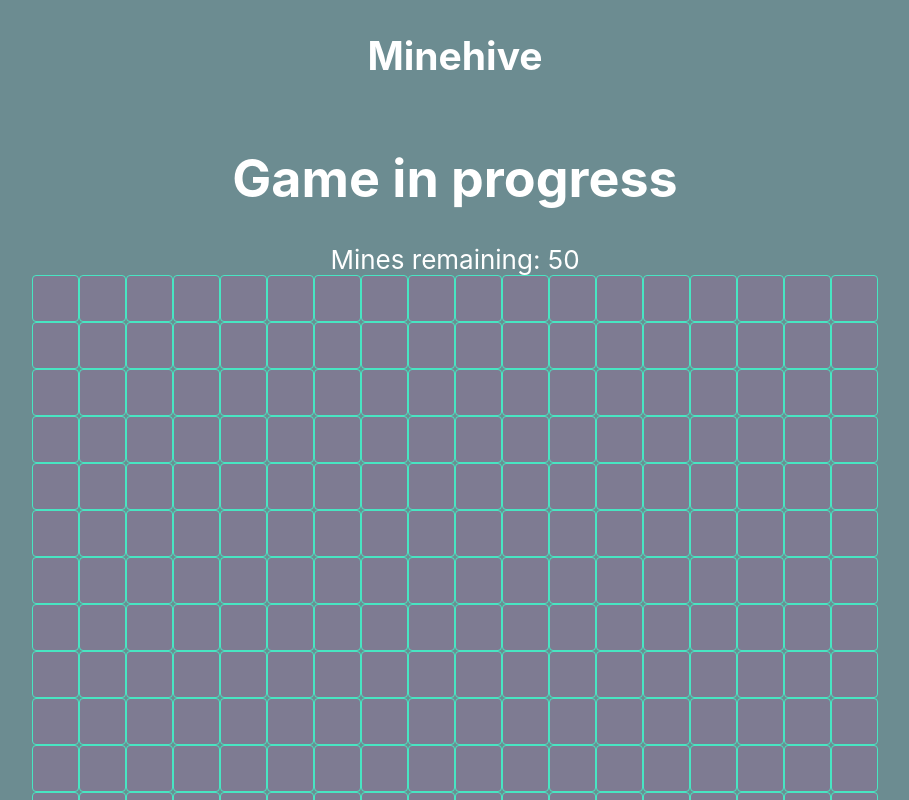
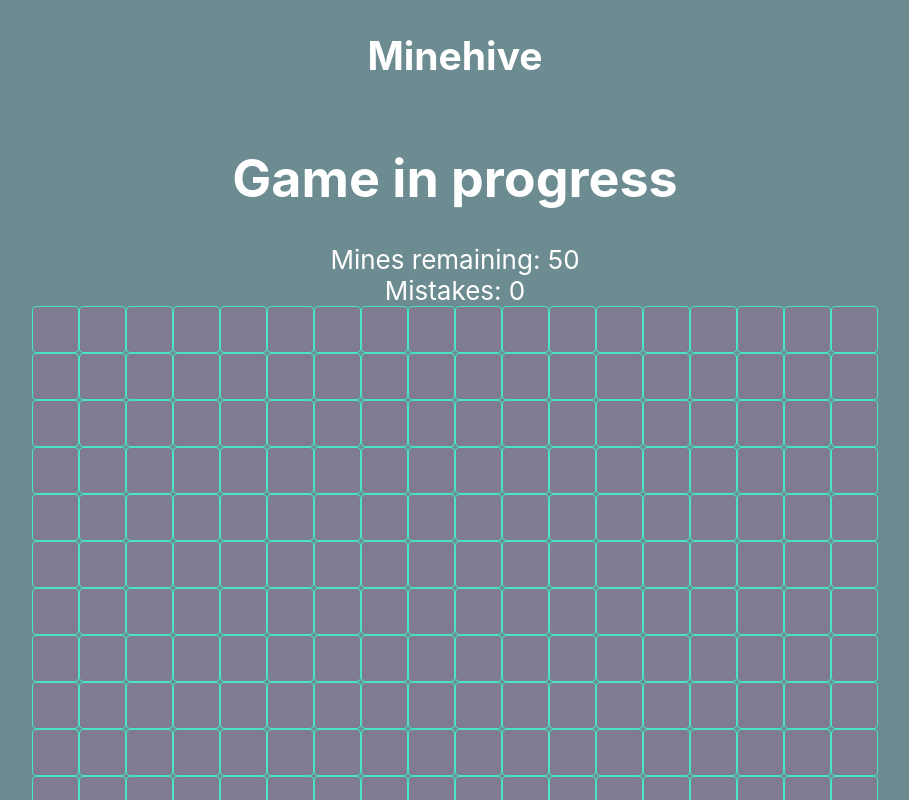
Before and after one commit to KevinKhau/minehive, a React (Create React App) app: page / in a window 1280 px wide. Shown: the top 800 px of the page, without its empty margins (185-1094 px from the left). Built offline with nearby package versions, Linux system fonts and the light colour scheme.

Commit message:
Add Mistakes
Revealing a mine adds a mistake

```diff
--- a/src/components/Board/Board.tsx
+++ b/src/components/Board/Board.tsx
@@ -17,6 +17,7 @@ const Board = ({width, height, mines}: BoardProps) => {
     const [data, setData] = useState<CellData[][]>(initBoard());
     const [status, setStatus] = useState('Game in progress');
     const [mineCount, setMineCount] = useState(mines);
+    const [mistakes, setMistakes] = useState(0);
 
     function initBoard() {
         const boardData: CellData[][] = [];
@@ -85,16 +86,6 @@ const Board = ({width, height, mines}: BoardProps) => {
             ((y === -1 && cell.y === 0) || (y === 1 && cell.y >= height - 1));
     }
 
-    return (
-        <div className={styles.Board}>
-            <div className="game-info">
-                <h1 className="info">{status}</h1>
-                <span className="info">Mines remaining: {mineCount}</span>
-            </div>
-            {renderBoard()}
-        </div>
-    );
-
     function handleCellClick(cell: CellData) {
         if (cell.isRevealed || cell.isFlagged) return;
         reveal(cell);
@@ -150,6 +141,17 @@ const Board = ({width, height, mines}: BoardProps) => {
                 />
             ).concat(<div key={'joint' + row} className='clear'/>));
     }
+
+    return (
+        <div className={styles.Board}>
+            <div className="game-info">
+                <h1 className="info">{status}</h1>
+                <div className="info">Mines remaining: {mineCount}</div>
+                <div className="info">Mistakes: {mistakes}</div>
+            </div>
+            {renderBoard()}
+        </div>
+    );
 }
 
 Board.defaultProps = {
```
